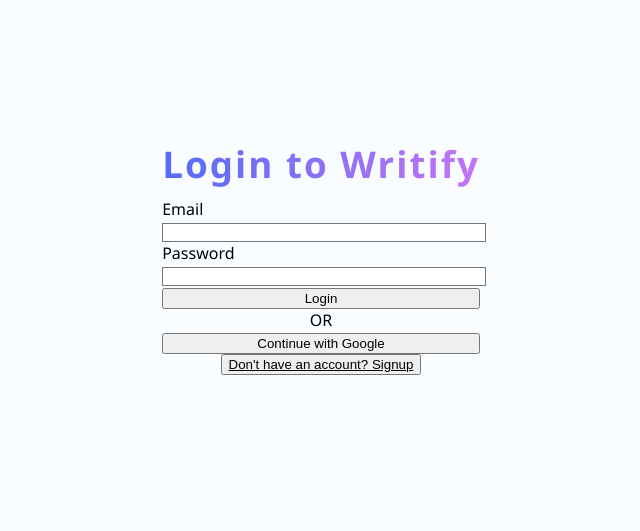
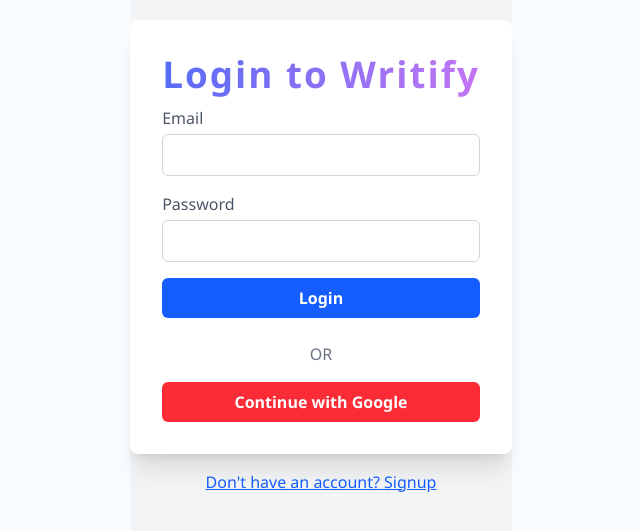
Before and after one commit to Aliakbarshk/Writify-main, a React (Vite) app: page / in a window 1280 px wide. Shown: the part 143-674 px from the top of the page, without its empty margins (319-959 px from the left). Built offline with nearby package versions, Linux system fonts and the light colour scheme; no server answers.

Commit message:
fixed tailwind

```diff
--- a/src/index.css
+++ b/src/index.css
@@ -1,6 +1,4 @@
-@tailwind base;
-@tailwind components;
-@tailwind utilities;
+@import "tailwindcss";
 
 @font-face {
   font-family: "Daniel";
--- a/tailwind.config.js
+++ b/tailwind.config.js
@@ -1,6 +1,5 @@
-/** @type {import('tailwindcss').Config} */
-module.exports = {
-  content: ["./src/**/*.{js,jsx,ts,tsx}"],
-  theme: { extend: {} },
-  plugins: [],
-};
+import { defineConfig } from "vite";
+import tailwindcss from "@tailwindcss/vite";
+export default defineConfig({
+  plugins: [tailwindcss()],
+});
```
